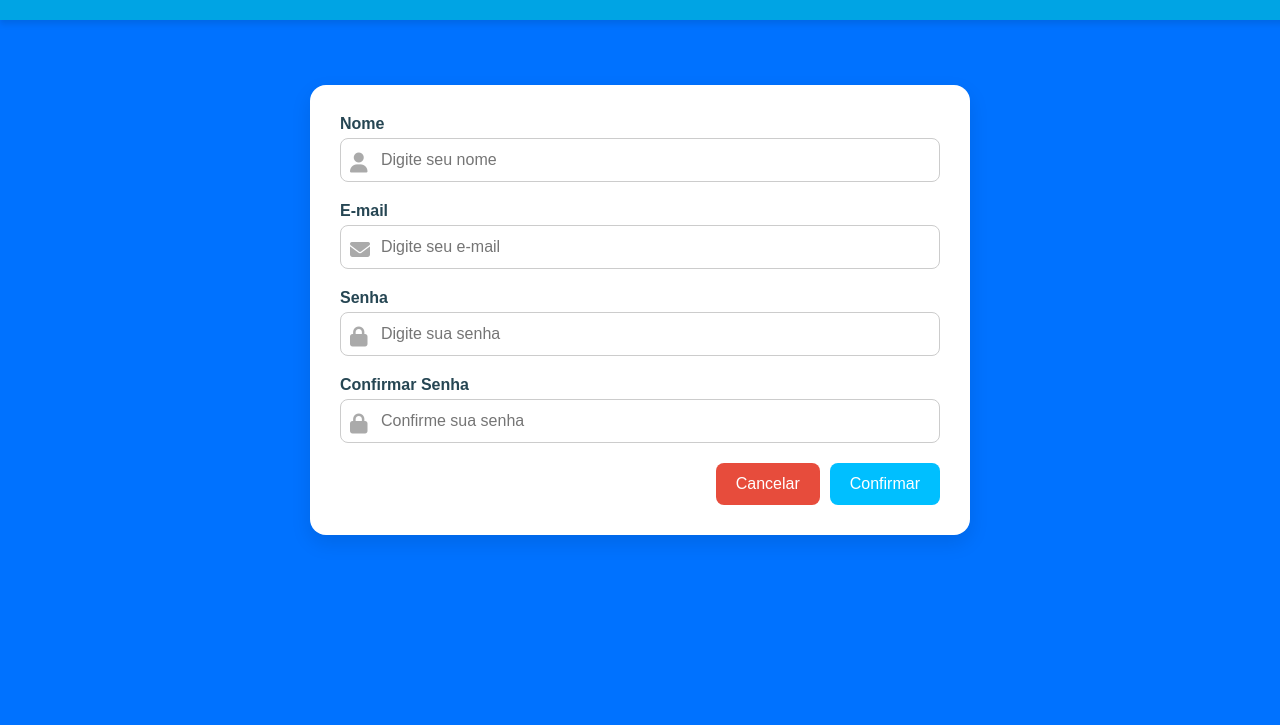
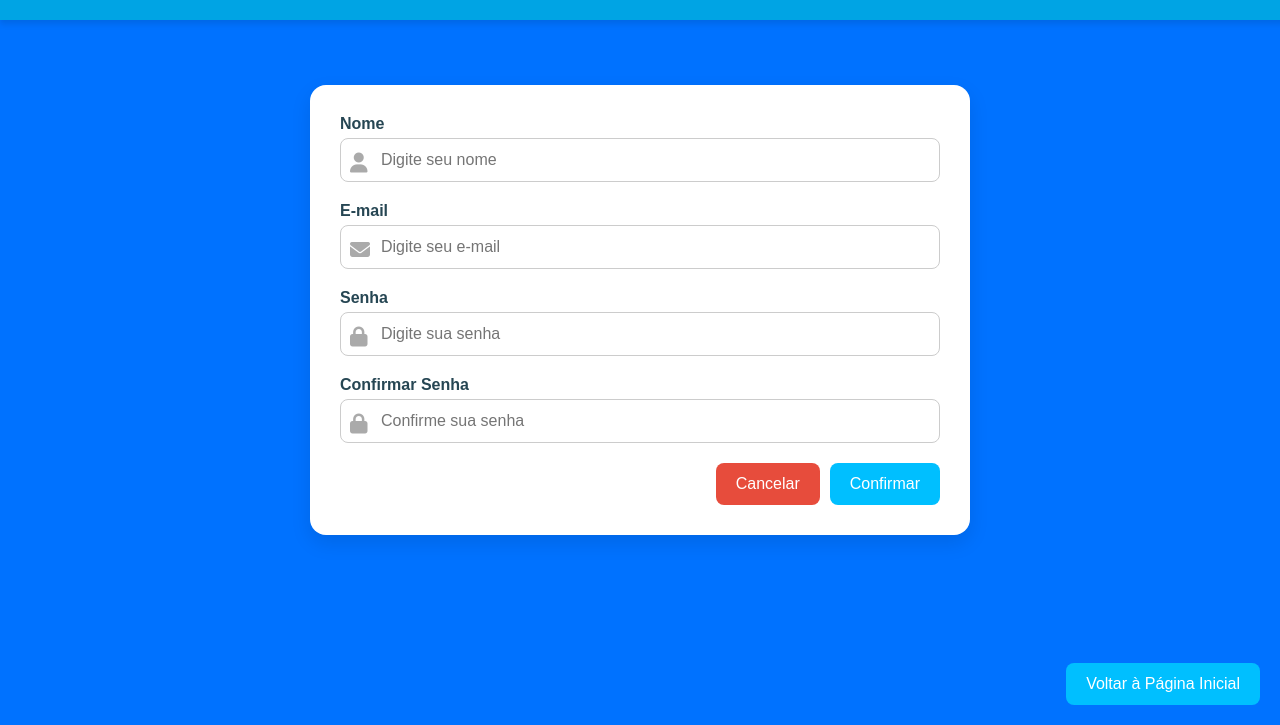
Before and after one commit to Scherer1221/Medidoso, a plain HTML site: page editUser.html in a window 1280 px wide. Shown: the part 75-800 px from the top of the page. Drawn offline with Linux system fonts and the light colour scheme.

Commit message:
button "Voltar" na tela editUser

```diff
--- a/editUser.html
+++ b/editUser.html
@@ -102,7 +102,7 @@
             margin-top: 20px;
         }
 
-        .btn-cancel, .btn-confirm {
+        .btn-cancel, .btn-confirm, .btn-back {
             padding: 12px 20px;
             font-size: 16px;
             border: none;
@@ -127,6 +127,18 @@
         }
 
         .btn-confirm:hover {
+            background-color: #0072ff; /* Azul mais escuro */
+        }
+
+        .btn-back {
+            position: fixed;
+            bottom: 20px;
+            right: 20px;
+            background-color: #00bfff; /* Azul claro */
+            color: white;
+        }
+
+        .btn-back:hover {
             background-color: #0072ff; /* Azul mais escuro */
         }
 
@@ -208,6 +220,9 @@
         </form>
     </div>
 
+    <!-- Botão Voltar no canto inferior direito -->
+    <button class="btn-back">Voltar à Página Inicial</button>
+
     <script>
         document.getElementById("formulario").addEventListener("submit", function(event) {
             const senha = document.getElementById("senha").value;
```
